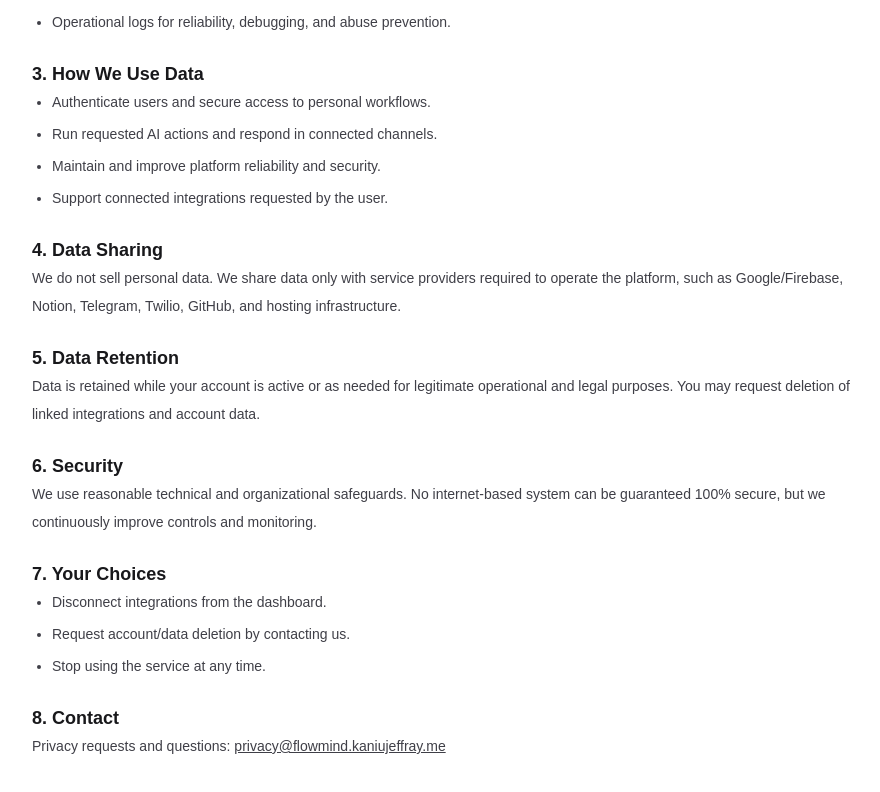
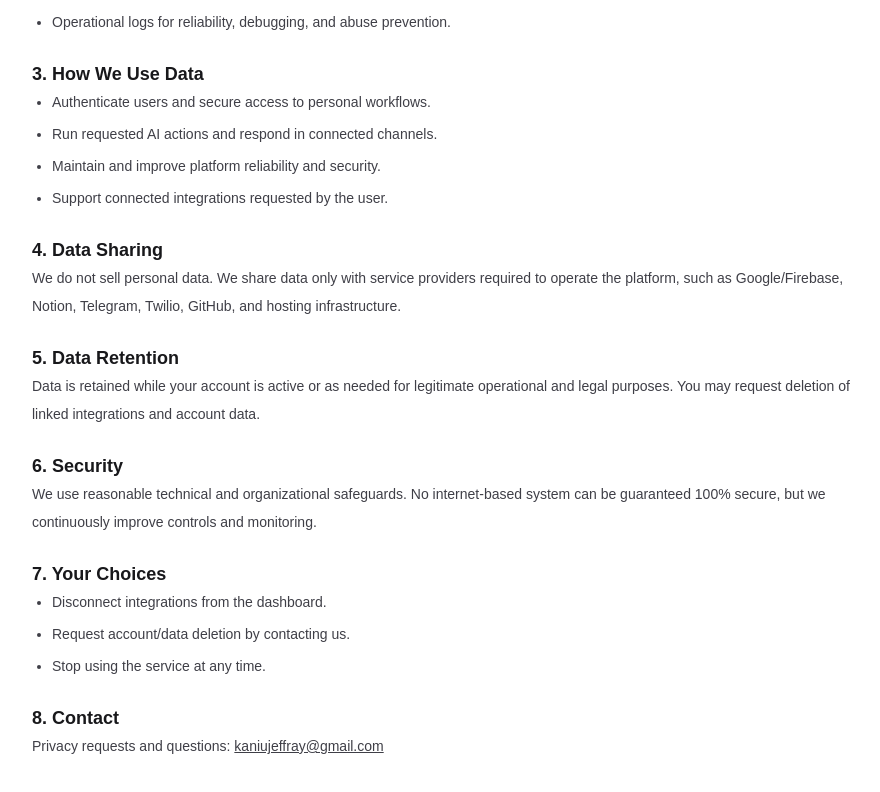
Before and after one commit to wenakanew/FlowMind, a Next.js app: page /privacy-policy in a window 1280 px wide. Shown: the part 400-1192 px from the top of the page, without its empty margins (184-1064 px from the left). Built offline with nearby package versions, Linux system fonts and the light colour scheme; no server answers.

Commit message:
Update contact email addresses in Privacy Policy and Terms of Service pages

```diff
--- a/app/privacy-policy/page.tsx
+++ b/app/privacy-policy/page.tsx
@@ -79,7 +79,7 @@ export default function PrivacyPolicyPage() {
         <section>
           <h2 className="text-lg font-semibold text-zinc-900 dark:text-zinc-100">8. Contact</h2>
           <p>
-            Privacy requests and questions: <a className="underline" href="mailto:privacy@flowmind.kaniujeffray.me">privacy@flowmind.kaniujeffray.me</a>
+            Privacy requests and questions: <a className="underline" href="mailto:kaniujeffray@gmail.com">kaniujeffray@gmail.com</a>
           </p>
         </section>
       </div>
--- a/app/terms-of-service/page.tsx
+++ b/app/terms-of-service/page.tsx
@@ -91,7 +91,7 @@ export default function TermsOfServicePage() {
         <section>
           <h2 className="text-lg font-semibold text-zinc-900 dark:text-zinc-100">10. Contact</h2>
           <p>
-            Terms questions: <a className="underline" href="mailto:legal@flowmind.kaniujeffray.me">legal@flowmind.kaniujeffray.me</a>
+            Terms questions: <a className="underline" href="mailto:kaniujeffray@gmail.com">kaniujeffray@gmail.com</a>
           </p>
         </section>
       </div>
```
